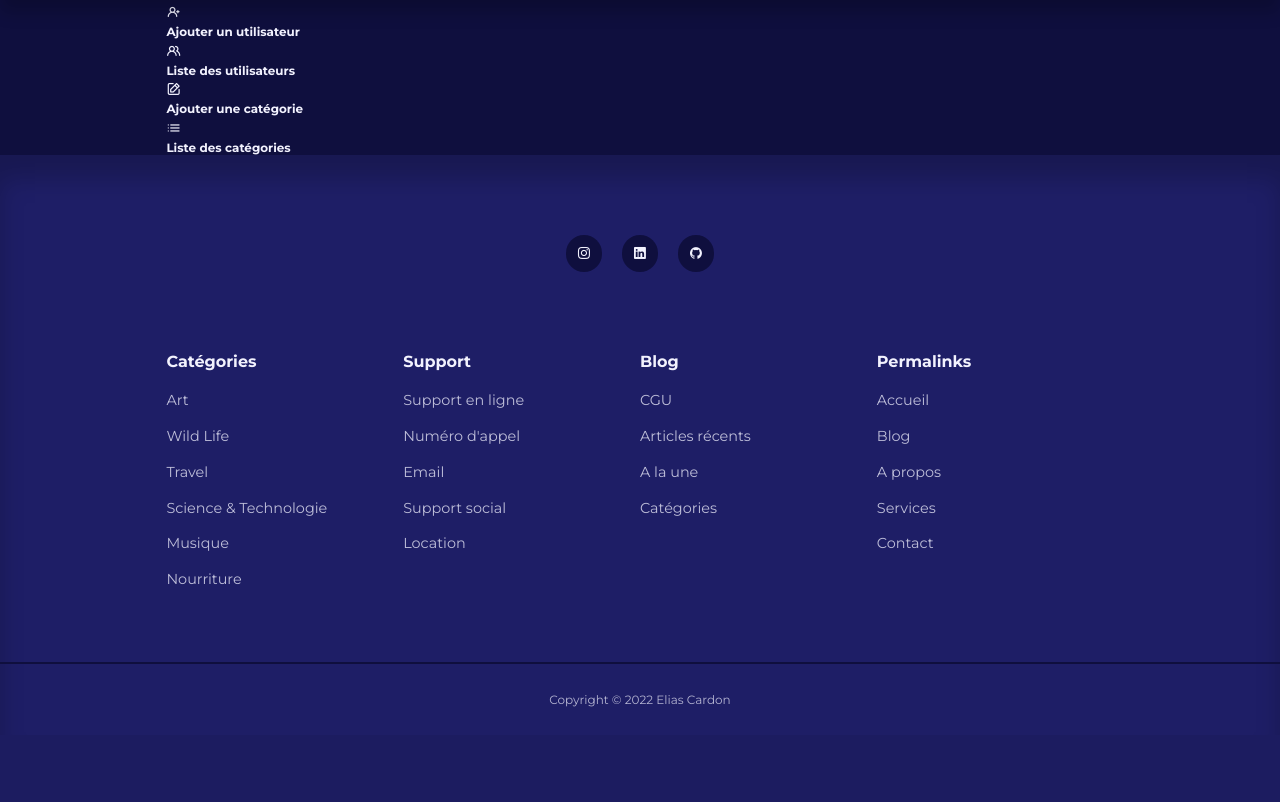
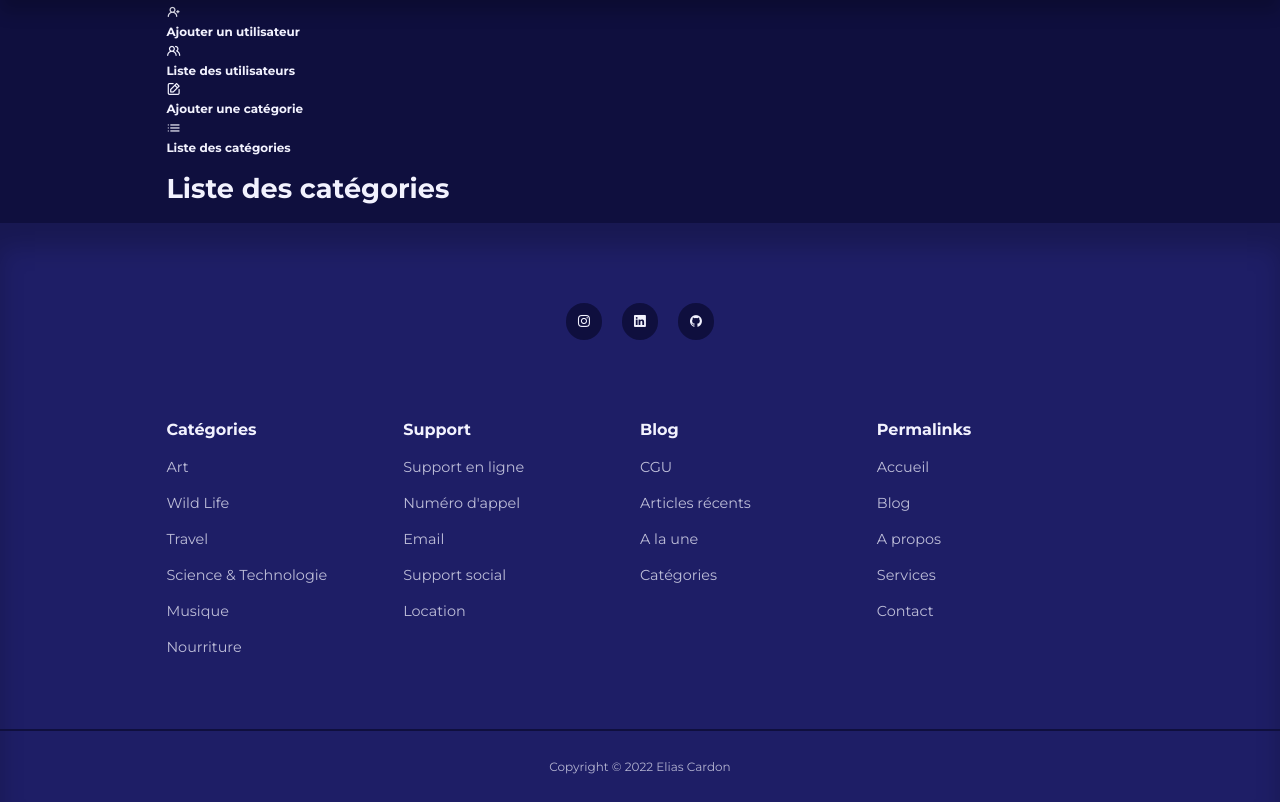
Before and after one commit to elias-cardon/blog, a PHP site: page /manage-category.php in a window 1280 px wide. Shown: the part 76-878 px from the top of the page. Before the commit the page ends 783 px from the top, so only its background shows below. Run offline with PHP 8.4, Linux system fonts and the light colour scheme.

Commit message:
On commence la liste des catégories

```diff
--- a/manage-category.php
+++ b/manage-category.php
@@ -88,7 +88,10 @@
             </ul>
         </aside>
         <main>
+            <h2>Liste des catégories</h2>
+            <table>
 
+            </table>
         </main>
     </div>
 </section>
```
